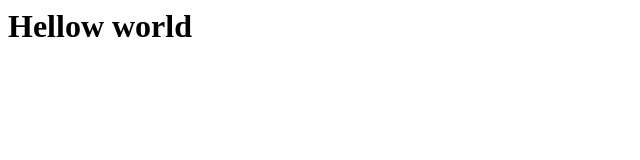
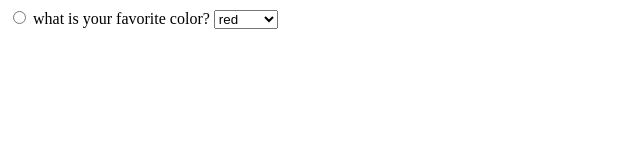
Before and after one commit to yun-sy/yunsy.github.com, a plain HTML site: page 웹디자인.html in a window 1280 px wide. Shown: the whole page, without its empty margins (0-640 px from the left). Drawn offline with Linux system fonts and the light colour scheme.

Commit message:
Update 웹디자인.html

```diff
--- a/웹디자인.html
+++ b/웹디자인.html
@@ -1 +1,23 @@
-<h1>Hellow world</h1>
+<!DOCTYPE html>
+
+<html>
+    <p1>
+       <link type="text/css" rel="stylesheet" href="stylesheet.css"/>
+
+      <body>
+          <label>
+        	<input type="radio"/>
+        	   <p2>what is your favorite color?</p2>
+    		      <select>
+    		    	  <option>red</option>
+    		          <option>orange</option>
+    		          <option>yellow</option>
+    		          <option>green</option>
+    		          <option>blue</option>
+                      <option>nevy</option>
+    		          <option>purple</option>
+    		      </select>
+          </label>
+       </body>
+    </p1>
+</html>
```
